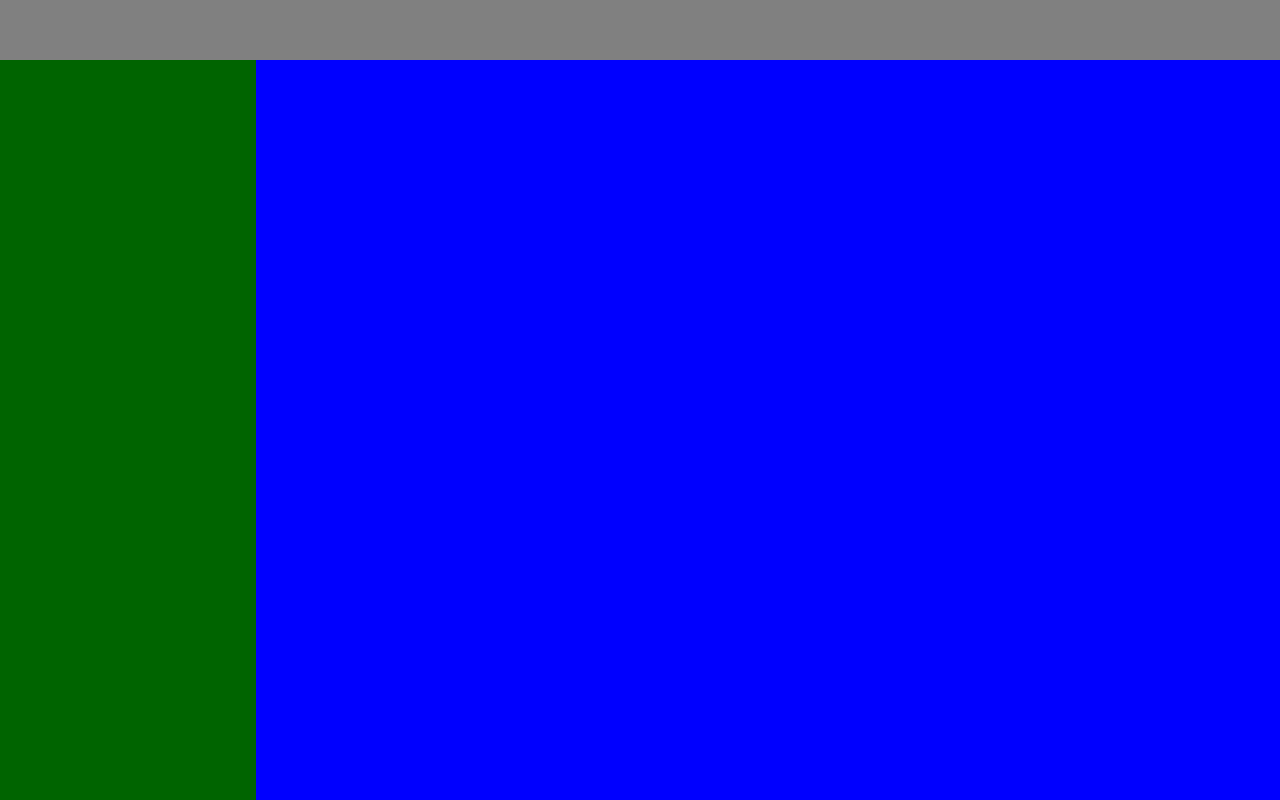
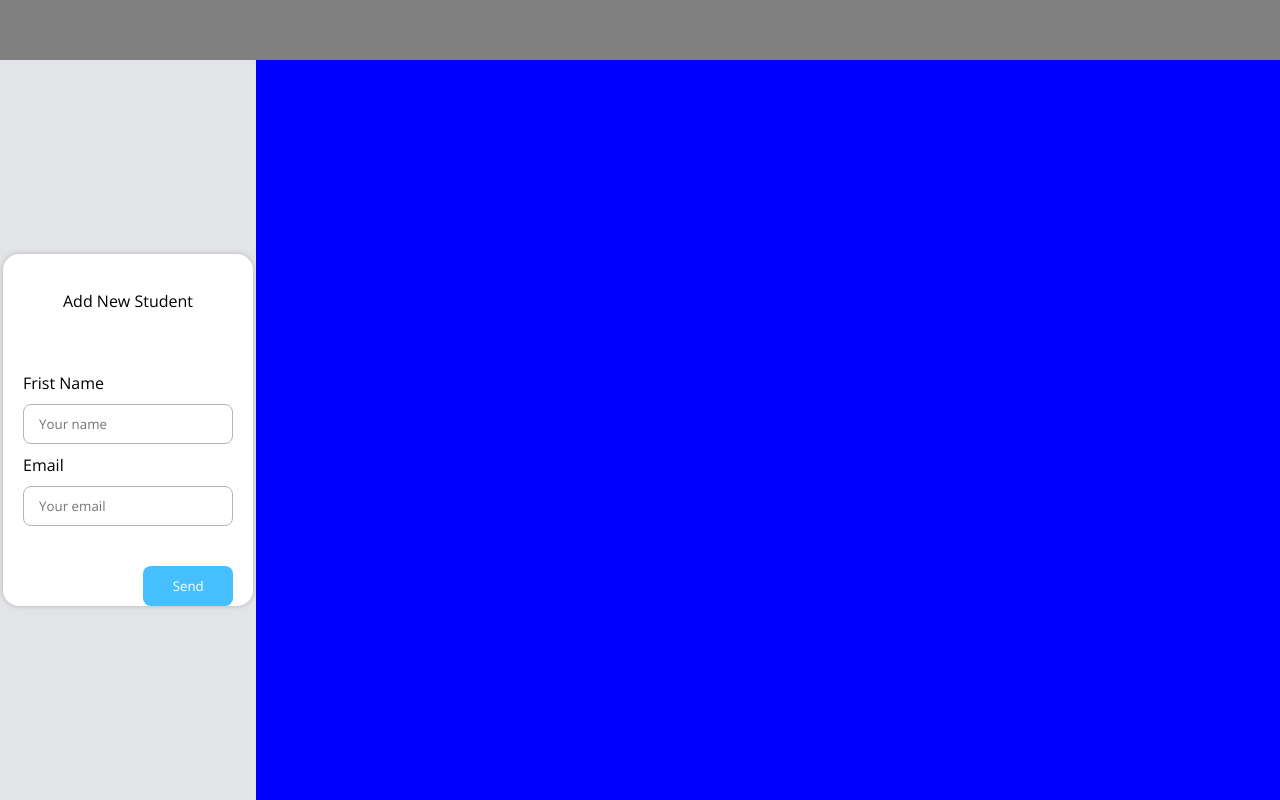
Before and after one commit to Jeferson0Silva/Crud0, a plain HTML site: page index.html in a window 1280 px wide. Drawn offline with nearby package versions, Linux system fonts and the light colour scheme.

Commit message:
feat: aside form

```diff
--- a/index.html
+++ b/index.html
@@ -1,18 +1,32 @@
 <!DOCTYPE html>
 <html lang="pt-BR">
-<head>
-    <meta charset="UTF-8">
-    <meta name="viewport" content="width=device-width, initial-scale=1.0">
+  <head>
+    <meta charset="UTF-8" />
+    <meta name="viewport" content="width=device-width, initial-scale=1.0" />
     <title>Crud</title>
-    <link rel="stylesheet" href="/src/assets/css/global.css">
-</head>
-<body id="container">
+    <link rel="stylesheet" href="/src/assets/css/global.css" />
+    <link rel="stylesheet" href="/src/assets/css/aside.css">
+  </head>
+  <body id="container">
     <header id="header" class="header">
-        <div class="header__nav"></div>
+      <div class="header__nav"></div>
     </header>
     <main id="main" class="main">
-        <aside id="aside" class="aside"></aside>
+        <aside id="aside" class="aside">
+            <form class="aside__form">
+            <legend class="form__description">Add New Student</legend>
+                <div class="form__inputs">
+                    <label for="inputs__name">Frist Name</label>
+                    <input id="inputs__name" type="text" placeholder="Your name" />
+                    <label for="inputs__Email">Email</label>
+                    <input id="inputs__Email" type="text" placeholder="Your email" />
+                </div>
+                <div class="form__send">
+                    <button class="send__button" type="submit">Send</button>
+                </div>
+            </form>
+        </aside>
         <section id="list" class="list"></section>
     </main>
-</body>
+  </body>
 </html>
--- /dev/null
+++ b/src/assets/css/aside.css
@@ -0,0 +1,64 @@
+#aside {
+    width: 100%;
+    height: 100%;
+    display: flex;
+    align-items: center;
+    justify-content: center;
+    background-color: #e2e4e7;
+}
+.aside__form {
+    min-width: 250px;
+    min-height: 350px;
+    width: 16vw;
+    height: 44vh;
+    display: flex;
+    flex-direction: column;
+    box-shadow:  0 0 5px 0 #b6b4b4;
+    border-radius: 16px;
+    padding: 20px;
+    color: #000;
+    background-color: #fff;
+}
+
+.form__description {
+    display: flex;
+    justify-content: center;
+    padding: 16px 0 60px 0;
+}
+
+.form__inputs {
+    display: flex;
+    flex-direction: column;
+    gap: 10px;
+}
+
+#inputs__name,
+#inputs__Email {
+    width: 100%;
+    height: 40px;
+    border-radius: 8px;
+    padding-left: 15px;
+    border: solid 1px #b6b4b4;
+}
+
+.form__send {
+    width: 100%;
+    height: 40px;
+    display: flex;
+    justify-content: end;
+    padding-top: 40px;
+}
+
+.send__button {
+    min-width: 75px;
+    width: 7vw;
+    height: 40px;
+    border-radius: 8px;
+    color: #ffffff;
+    background-color: #45bffe;
+    border: none;
+}
+
+.send__button:hover {
+    cursor: pointer;
+}
--- a/src/assets/css/global.css
+++ b/src/assets/css/global.css
@@ -1,8 +1,10 @@
+@import url('https://fonts.googleapis.com/css2?family=Open+Sans&family=Poppins:ital,wght@1,300&family=Roboto+Slab:wght@200;400&display=swap');
+
 * {
     margin: 0;
     padding: 0;
     box-sizing: border-box;
-    font-family: sans-serif;
+    font-family: "Open Sans", Helvetica, sans-serif;
 }
 
 #container {
```
